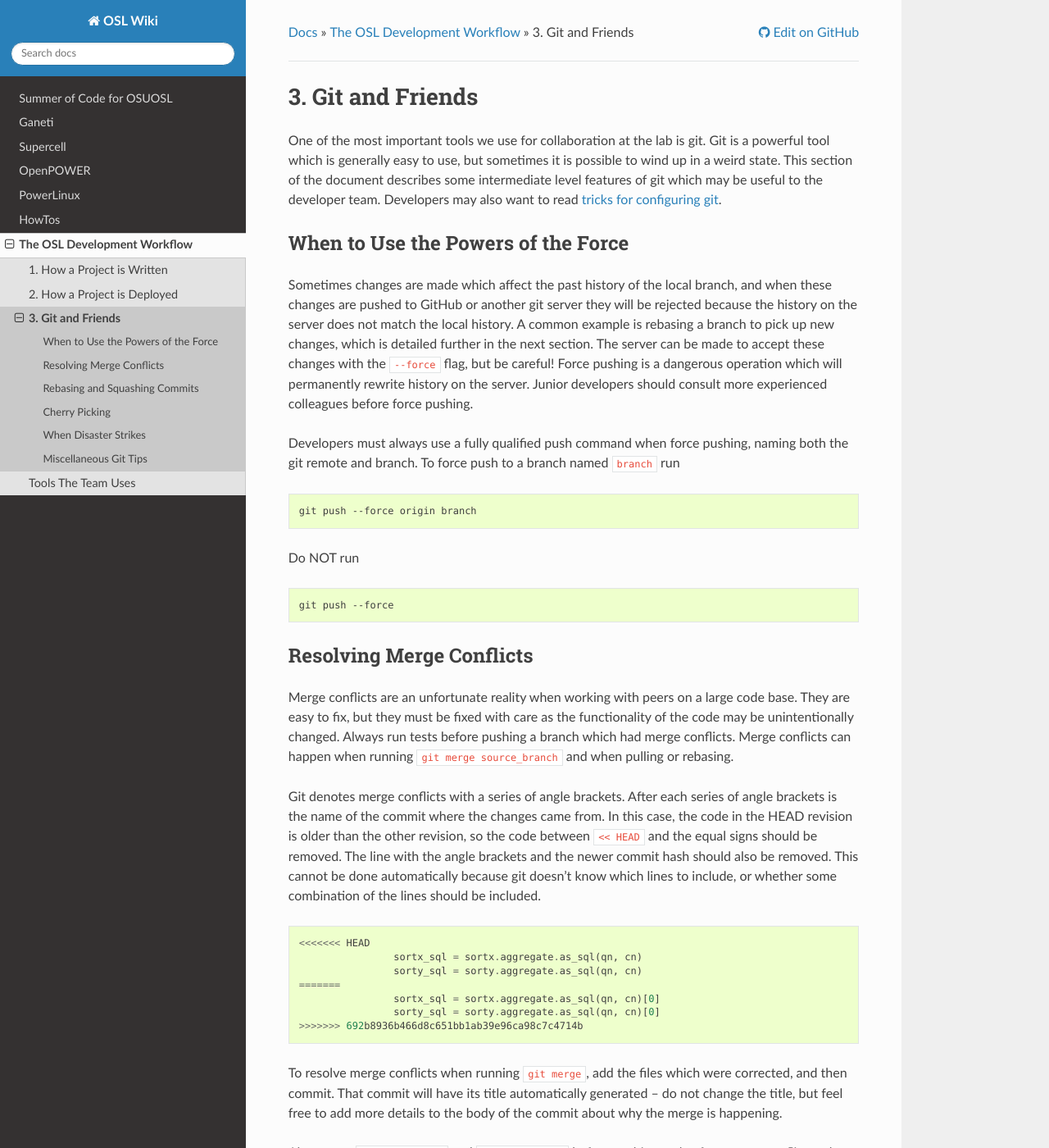
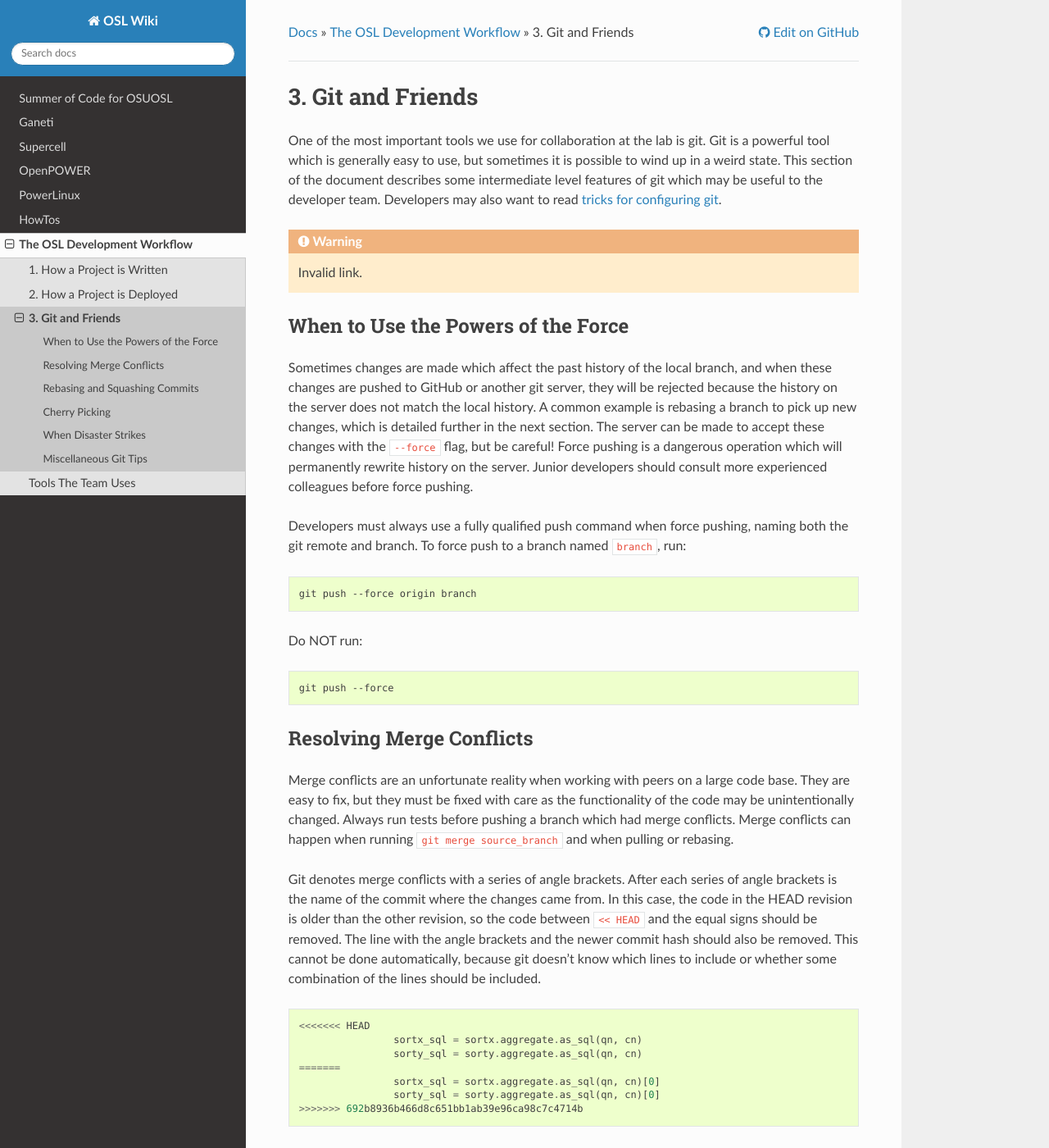
Before and after one commit to osuosl/wiki, a Sphinx documentation site: the page built from source/development_process/3_tools.rst, in a window 1280 px wide and 1400 px high. Shown: the whole window at 82% size. Built offline with Sphinx 7.4.7 and the Read the Docs theme 2.0.0, drawn with Linux system fonts in a browser that asks for light colours; some of the changed text lies outside the part shown.

Commit message:
Make grammar revisions to 'tools'

```diff
--- a/source/development_process/3_tools.rst
+++ b/source/development_process/3_tools.rst
@@ -8,11 +8,12 @@
 team. Developers may also want to read `tricks for configuring git
 <configuring_git.html>`_.
 
+.. warning:: Invalid link.
 
 When to Use the Powers of the Force
 ~~~~~~~~~~~~~~~~~~~~~~~~~~~~~~~~~~~
 Sometimes changes are made which affect the past history of the local branch,
-and when these changes are pushed to GitHub or another git server they will be
+and when these changes are pushed to GitHub or another git server, they will be
 rejected because the history on the server does not match the local history. A
 common example is rebasing a branch to pick up new changes, which is detailed
 further in the next section. The server can be made to accept these changes
@@ -22,13 +23,13 @@
 
 Developers must always use a fully qualified push command when force pushing,
 naming both the git remote and branch. To force push to a branch named
-``branch`` run
+``branch``, run:
 
 .. code:: bash
 
 	git push --force origin branch
 
-Do NOT run
+Do NOT run:
 
 .. code:: bash
 
@@ -47,7 +48,7 @@
 this case, the code in the HEAD revision is older than the other revision, so
 the code between ``<< HEAD`` and the equal signs should be removed. The line
 with the angle brackets and the newer commit hash should also be removed. This
-cannot be done automatically because git doesn't know which lines to include,
+cannot be done automatically, because git doesn't know which lines to include
 or whether some combination of the lines should be included.
 
 .. code:: python
```
Also changed, not shown: other parts of source/development_process/3_tools.rst (+15 -15 lines).
